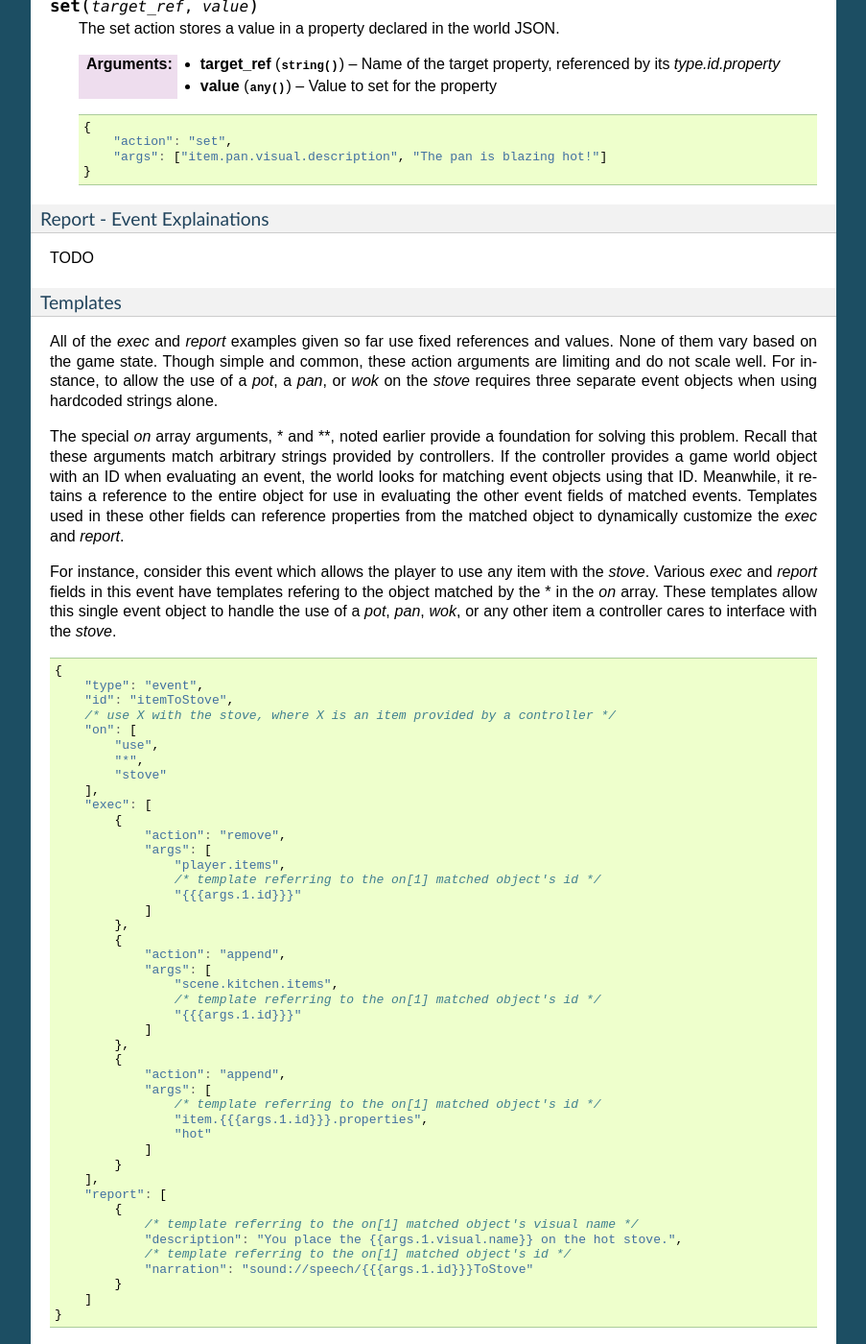
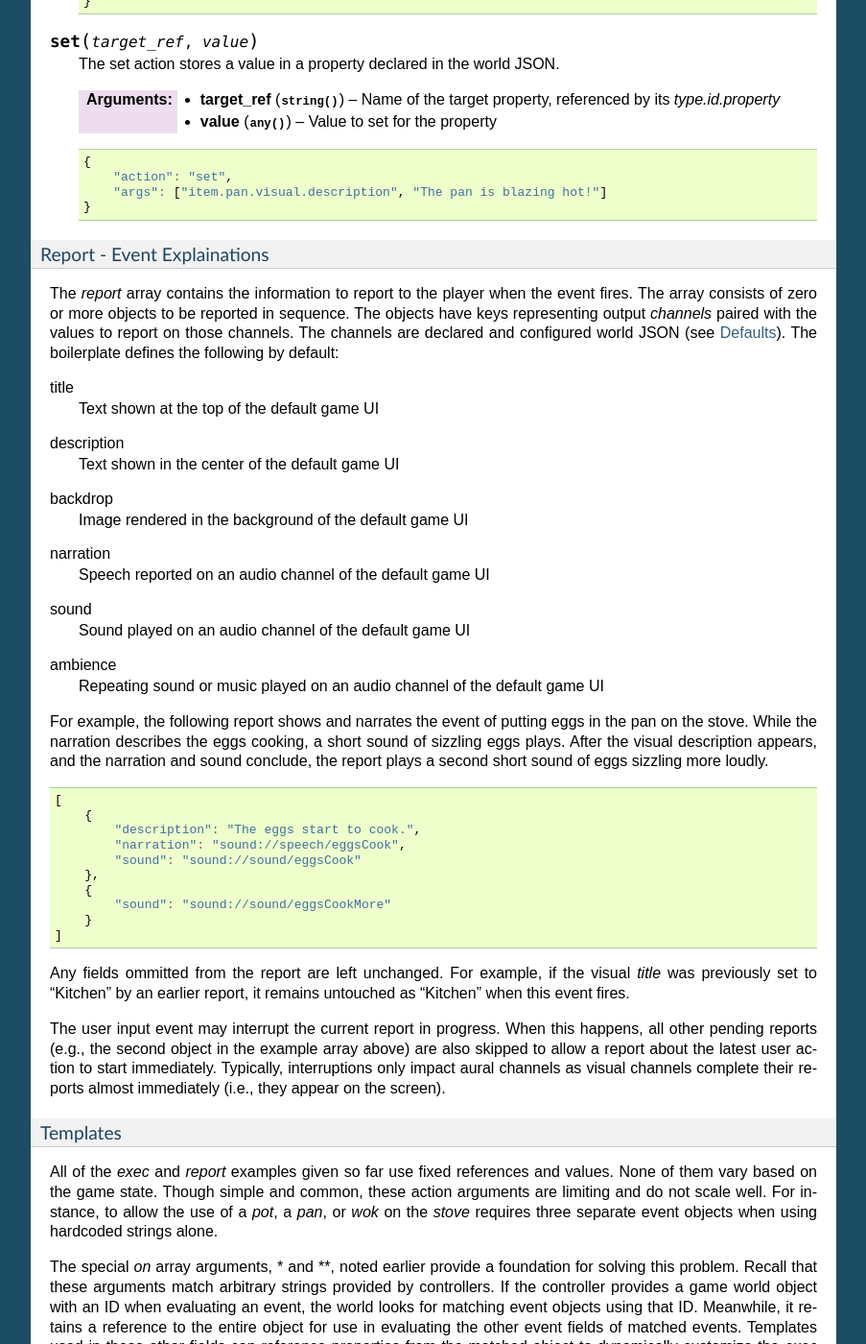
Before and after one commit to parente/dim-boilerplate, a Sphinx documentation site: the page built from docs/declare.rst, in a window 1280 px wide and 1400 px high, scrolled down 5308 px. Shown: the whole window at 96% size, without its empty margins (198-1101 px from the left). Built offline with Sphinx 7.4.7, drawn with Linux system fonts in a browser that asks for light colours; some of the changed text lies outside the part shown.

Commit message:
Doc'ed event.report and default

```diff
--- a/docs/declare.rst
+++ b/docs/declare.rst
@@ -108,7 +108,9 @@ An item object describes an inanimate object in the game world. An item may have
 Events
 ~~~~~~
 
-An event object describes changes made to the game world upon some player interaction with the world and how those changes are reported to the player. An event has three main properties:
+An event object describes changes made to the game world upon some player interaction with the world. It also describes how to report those changes to the player. The world array may contain zero or more events.
+
+An event has three main properties:
 
 #. *on*, an array of strings which state when the event fires
 #. *exec*, an array of actions which change the state of the game world when the event fires
@@ -307,7 +309,44 @@ The *exec* array supports a variety of actions that modify the game world when t
 Report - Event Explainations
 ############################
 
-TODO
+The *report* array contains the information to report to the player when the event fires. The array consists of zero or more objects to be reported in sequence. The objects have keys representing output *channels* paired with the values to report on those channels. The channels are declared and configured world JSON (see :ref:`Defaults`). The boilerplate defines the following by default:
+
+title
+    Text shown at the top of the default game UI
+
+description
+    Text shown in the center of the default game UI
+
+backdrop
+    Image rendered in the background of the default game UI
+
+narration
+    Speech reported on an audio channel of the default game UI
+
+sound
+    Sound played on an audio channel of the default game UI
+
+ambience
+    Repeating sound or music played on an audio channel of the default game UI
+
+For example, the following report shows and narrates the event of putting eggs in the pan on the stove. While the narration describes the eggs cooking, a short sound of sizzling eggs plays. After the visual description appears, and the narration and sound conclude, the report plays a second short sound of eggs sizzling more loudly.
+
+.. code-block:: javascript
+
+    [
+        {
+            "description": "The eggs start to cook.",
+            "narration": "sound://speech/eggsCook",
+            "sound": "sound://sound/eggsCook"
+        },
+        {
+            "sound": "sound://sound/eggsCookMore"
+        }
+    ]
+
+Any fields ommitted from the report are left unchanged. For example, if the visual *title* was previously set to "Kitchen" by an earlier report, it remains untouched as "Kitchen" when this event fires.
+
+The user input event may interrupt the current report in progress. When this happens, all other pending reports (e.g., the second object in the example array above) are also skipped to allow a report about the latest user action to start immediately. Typically, interruptions only impact aural channels as visual channels complete their reports almost immediately (i.e., they appear on the screen).
 
 Templates
 #########
@@ -378,7 +417,9 @@ where *indexOfOnArrayElement* is an integer and the following properties are dep
 Defaults
 ~~~~~~~~
 
-TODO
+The default object includes configuration information used by the :doc:`controllers <code>` and :doc:`views <engine>` included in the boilerplate. Its keys and values are completely open-ended: you may add whatever fields you need to support your customizations to the boilerplate. There may be one and only one default object in the world array.
+
+The following is the default object as shipped in the boilerplate:
 
 .. code-block:: javascript
 
@@ -443,6 +484,8 @@ TODO
         }
     }
 
+.. note:: You can define additional aural and visual channels in the defaults. New aural channels will output speech and sound if used in reports. New visual channels, however, require changes to the :doc:`visual view <engine>` to place their output on screen.
+
 Controller Resources
 ~~~~~~~~~~~~~~~~~~~~
 
```
